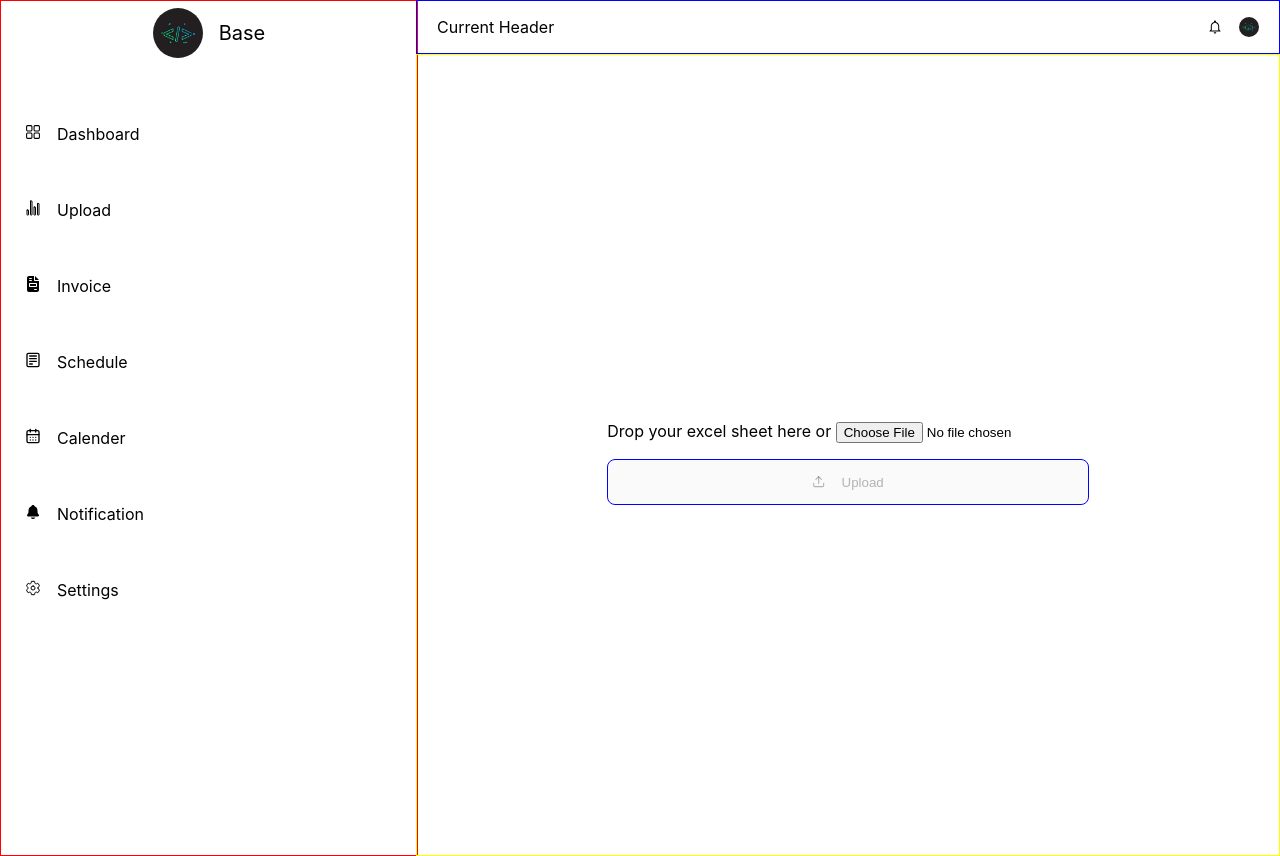
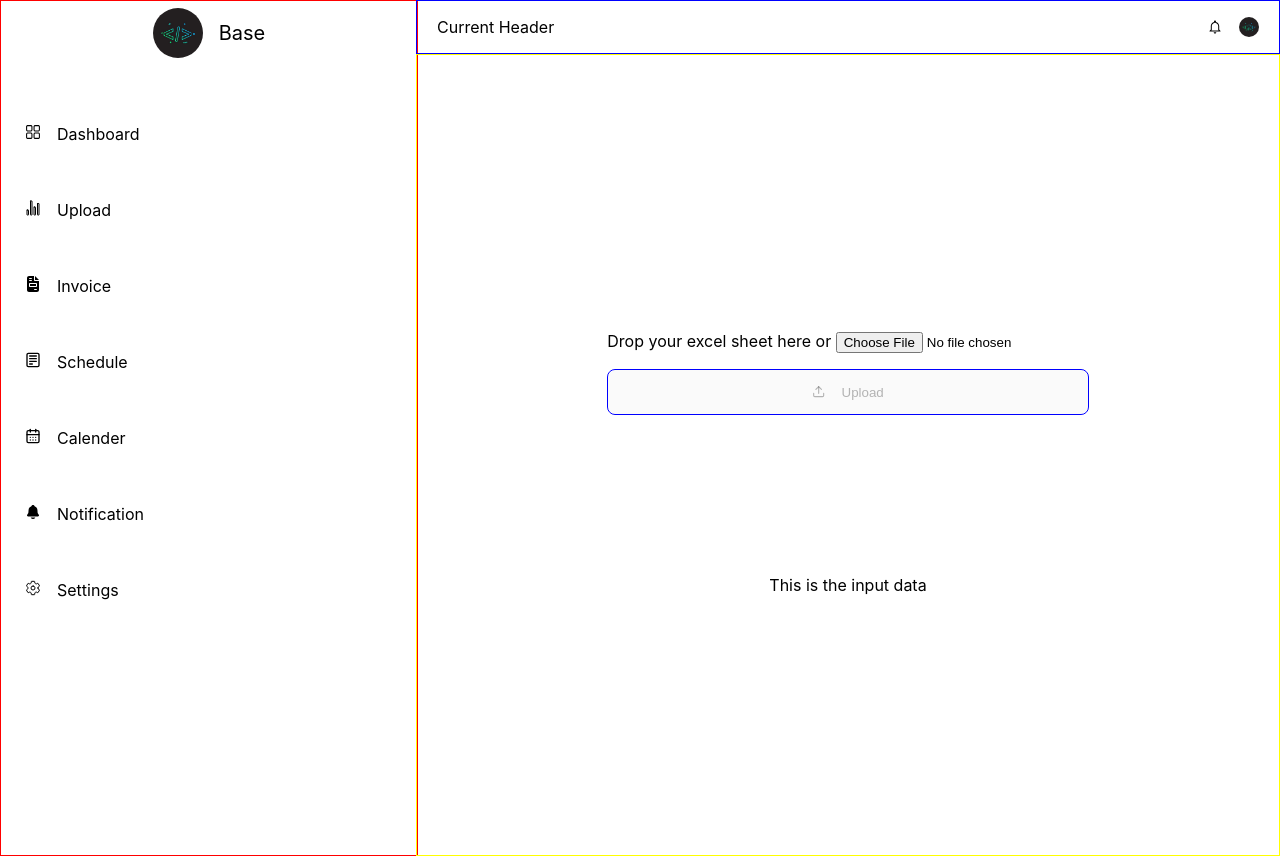
Before and after one commit to Abhishekr2122/openinapp-assignment, a React (Create React App) app: page /Upload in a window 1280 px wide. Built offline with nearby package versions, Linux system fonts and the light colour scheme.

Commit message:
Adding toast notification to the application

```diff
--- a/package.json
+++ b/package.json
@@ -8,6 +8,7 @@
     "@testing-library/user-event": "^13.5.0",
     "react": "^18.2.0",
     "react-dom": "^18.2.0",
+    "react-hot-toast": "^2.4.1",
     "react-icons": "^5.0.1",
     "react-router-dom": "^6.21.3",
     "react-scripts": "5.0.1",
--- a/src/App.js
+++ b/src/App.js
@@ -7,9 +7,11 @@ import Schedule from "./pages/Schedule";
 import Calender from "./pages/Calender";
 import Notification from "./pages/Notification";
 import Settings from "./pages/Settings";
+import { Toaster } from "react-hot-toast";
 
 function App() {
   return (
+    <>
       <BrowserRouter>
         <Routes>
           <Route path="/" element={<AppLayout />}>
@@ -23,6 +25,19 @@ function App() {
           </Route>
         </Routes>
       </BrowserRouter>
+      <Toaster
+        gutter={24}
+        position="top-center"
+        toastOptions={{
+          success: {
+            duration: "120",
+          },
+          error: {
+            duration: "120",
+          },
+        }}
+      />
+    </>
   );
 }
 
--- /dev/null
+++ b/src/components/DataTable.js
@@ -0,0 +1,3 @@
+export default function DataTable() {
+  return <div>This is the input data</div>;
+}
--- a/src/pages/Upload.js
+++ b/src/pages/Upload.js
@@ -1,13 +1,20 @@
 import { useState } from "react";
 import { LuUpload } from "react-icons/lu";
+import DataTable from "../components/DataTable";
+import toast from "react-hot-toast";
 
 export default function Upload() {
   const [inputFile, setInputFile] = useState("");
+
+  const localStorageData = localStorage.getItem("data");
+  console.log(localStorageData);
 
   return (
     <div
       style={{
         display: "flex",
+        flexDirection: "column",
+        gap: "10rem",
         alignItems: "center",
         justifyContent: "center",
       }}
@@ -58,7 +65,9 @@ export default function Upload() {
             }}
             disabled={inputFile ? false : true}
             onClick={function () {
-              console.log("The button is being clicked");
+              localStorage.setItem("data", JSON.stringify(inputFile));
+              setInputFile("");
+              toast.success("File sucessfully uploaded");
             }}
           >
             <LuUpload />
@@ -66,6 +75,7 @@ export default function Upload() {
           </button>
         </div>
       </div>
+      <DataTable />
     </div>
   );
 }
```
Also changed, not shown: 1 other file (tests, documents, lock files or other folders). Lines whose indentation alone changed are shown as unchanged.
